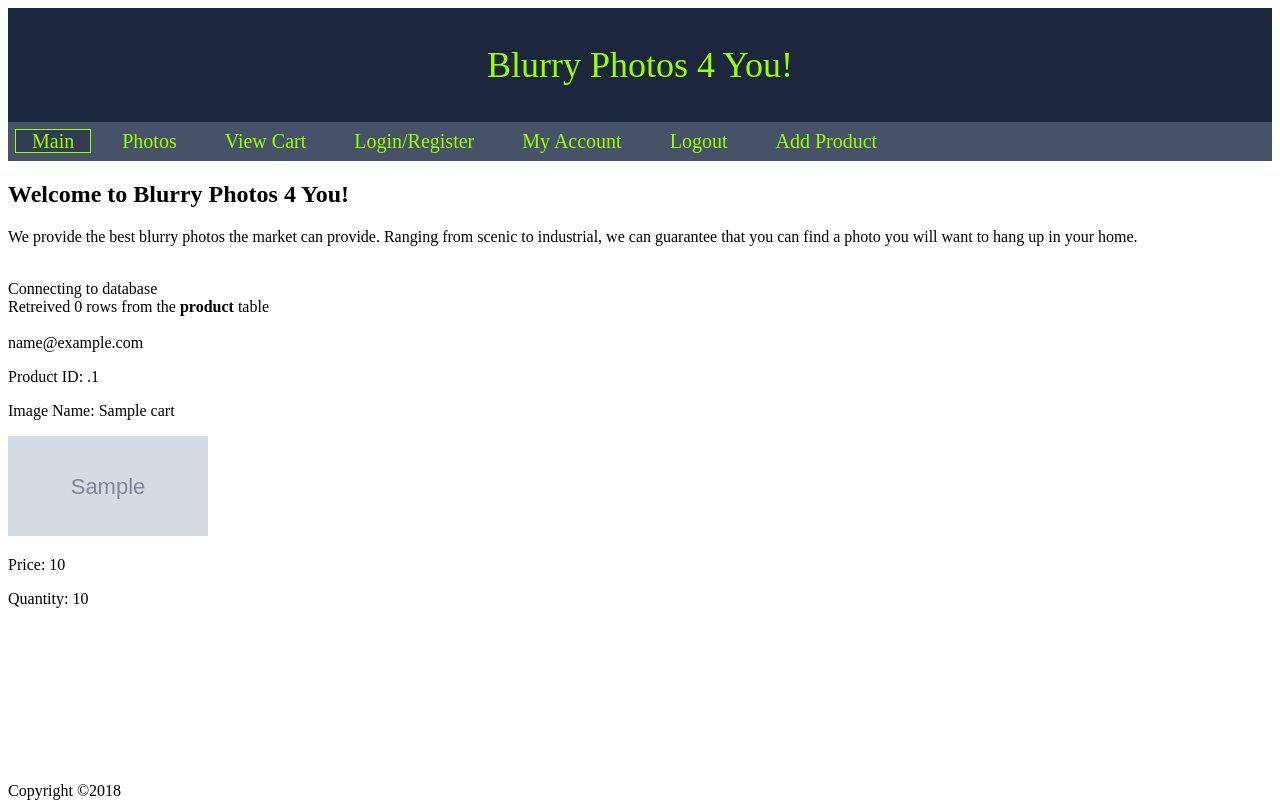
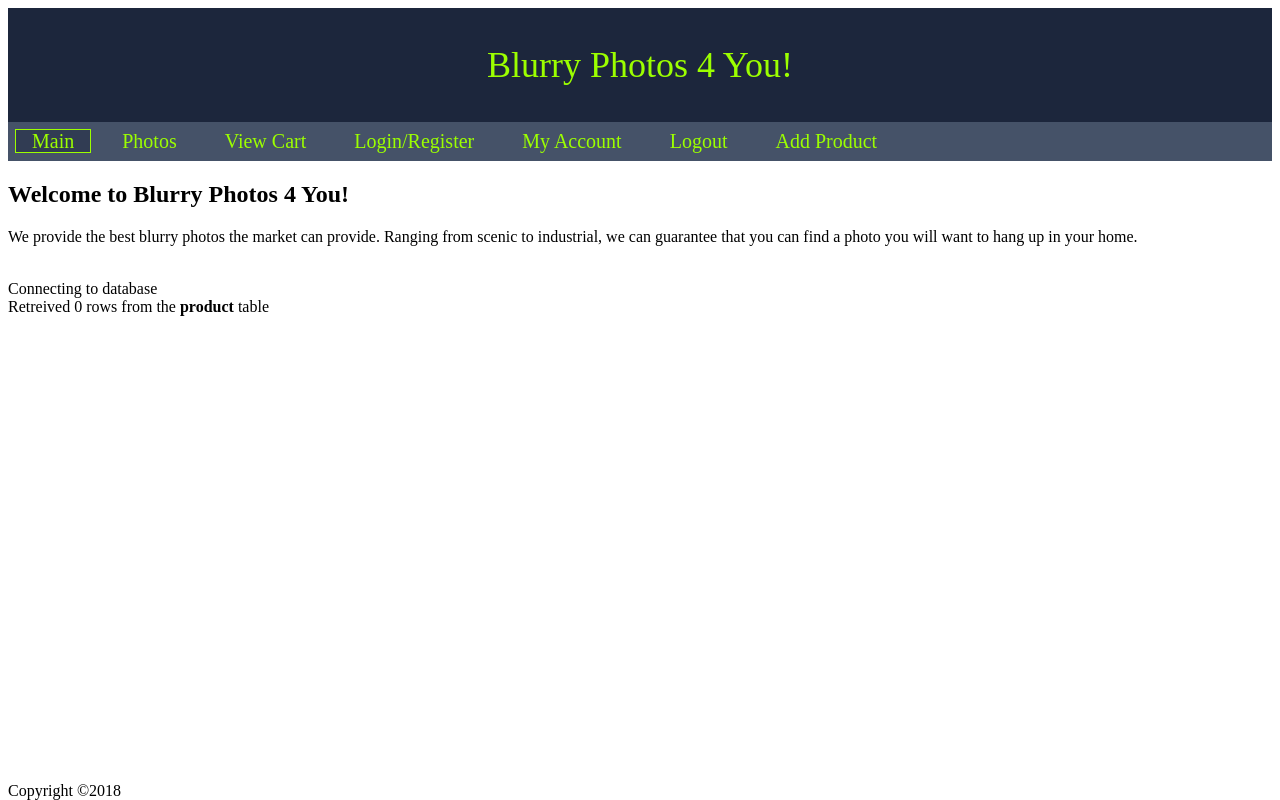
Before and after one commit to forestmvey/shopping-cart, a PHP site: page /cart.php in a window 1280 px wide. Run offline with PHP 8.4, Linux system fonts and the light colour scheme; the visitor is signed in with stand-in values (Sample User, id 1); tables that the repository leaves empty or names only in its code hold one stand-in row (values such as "Sample post"); grey boxes marked "Sample" are stand-in pictures; data that the repository does not hold is empty.

Commit message:
updating cart

```diff
--- a/web/cart.php
+++ b/web/cart.php
@@ -25,8 +25,8 @@
             <li><a href="photos.php" title="Photos">Photos</a></li>
             <li><a href="cart.php" title="Cart">View Cart</a></li>
             <li><a href="login_register.php" title="LoginRegister">Login/Register</a></li>
-                 <li><a href="myaccount.php" id="myaccount" style="visibility:hidden; title="MyAccount">My Account</a></li>
-            <li><a href="logout.php" id="logout" style="visibility:hidden; title="Logout">Logout</a></li>
+            <li><a href="myaccount.php" id="myaccount" style="visibility:hidden;" title="MyAccount">My Account</a></li>
+            <li><a href="logout.php" id="logout" style="visibility:hidden;" title="Logout">Logout</a></li>
             <li><a href="addproduct.php" id="addprod" style="visibility:hidden;" title="AddProduct">Add Product</a></li>
         </ul>
     </nav>
@@ -105,24 +105,6 @@
         echo "alert(You must sign in or register to continue to your cart!);";
         echo "</script>";
         header('location:login_register.php');
-    }else{//display cart items
-        $userid = $_SESSION['userid'];
-        $query = "SELECT customer_id, product_id, image, name, price, quantity FROM cart c JOIN product p WHERE c.product_id = p.id AND customer_id = '$userid'";
-        include('mysqli_connect.php');
-        $cart = mysqli_query($dbc, $query);
-        echo "<tr>";
-        echo "<td style='width:60%'>" . $_SESSION['user'] . "</td>";
-        while($row = mysqli_fetch_array($cart)){
-            $img = $row['image'];
-            $nm = $row['name'];
-            echo "<tr>";
-            echo "<p>Product ID: .<td style='width:60%'>" . $row['product_id'] . "</td>" . "</p>";
-            echo "<p>Image Name: <td style='width:60%'>" . $row['name'] . "</td>";
-            echo "<p><td style='width:60%'>" . "<img src ='$img' alt='$nm' width='200' height='100'>" . "</td>" . "</p>";
-            echo "<p>Price: <td style='width:60%'>" . $row['price'] . "</td>" . "</p>";
-            echo "<p>Quantity: <td style='width:60%'>" . $row['quantity'] . "</td>" . "</p>";
-       }
-
     }
 ?>
 </body>
```
